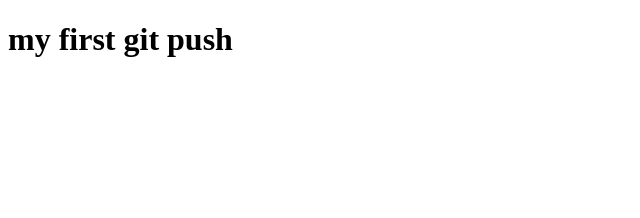
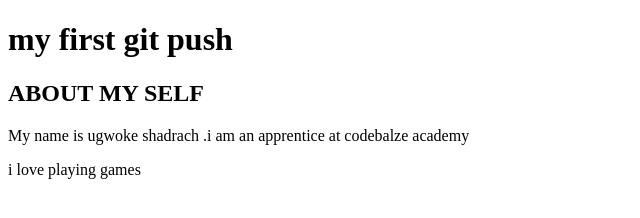
Before and after one commit to shadrach68/github, a plain HTML site: page index.html in a window 1280 px wide. Shown: the whole page, without its empty margins (0-640 px from the left). Drawn offline with Linux system fonts and the light colour scheme.

Commit message:
about my self

```diff
--- a/index.html
+++ b/index.html
@@ -3,9 +3,15 @@
 <head>
     <meta charset="UTF-8">
     <meta name="viewport" content="width=m, initial-scale=1.0">
-    <title>Document</title>
+    <title>github practice</title>
+
 </head>
 <body>
     <h1>my first git push</h1>
-</body>
+    <h2>ABOUT MY SELF</h2>
+    <main>
+    <P>My name is ugwoke shadrach .i am an apprentice at codebalze academy</P>
+    <p>i love playing games</p>
+</main>
+    </body>
 </html>
```
